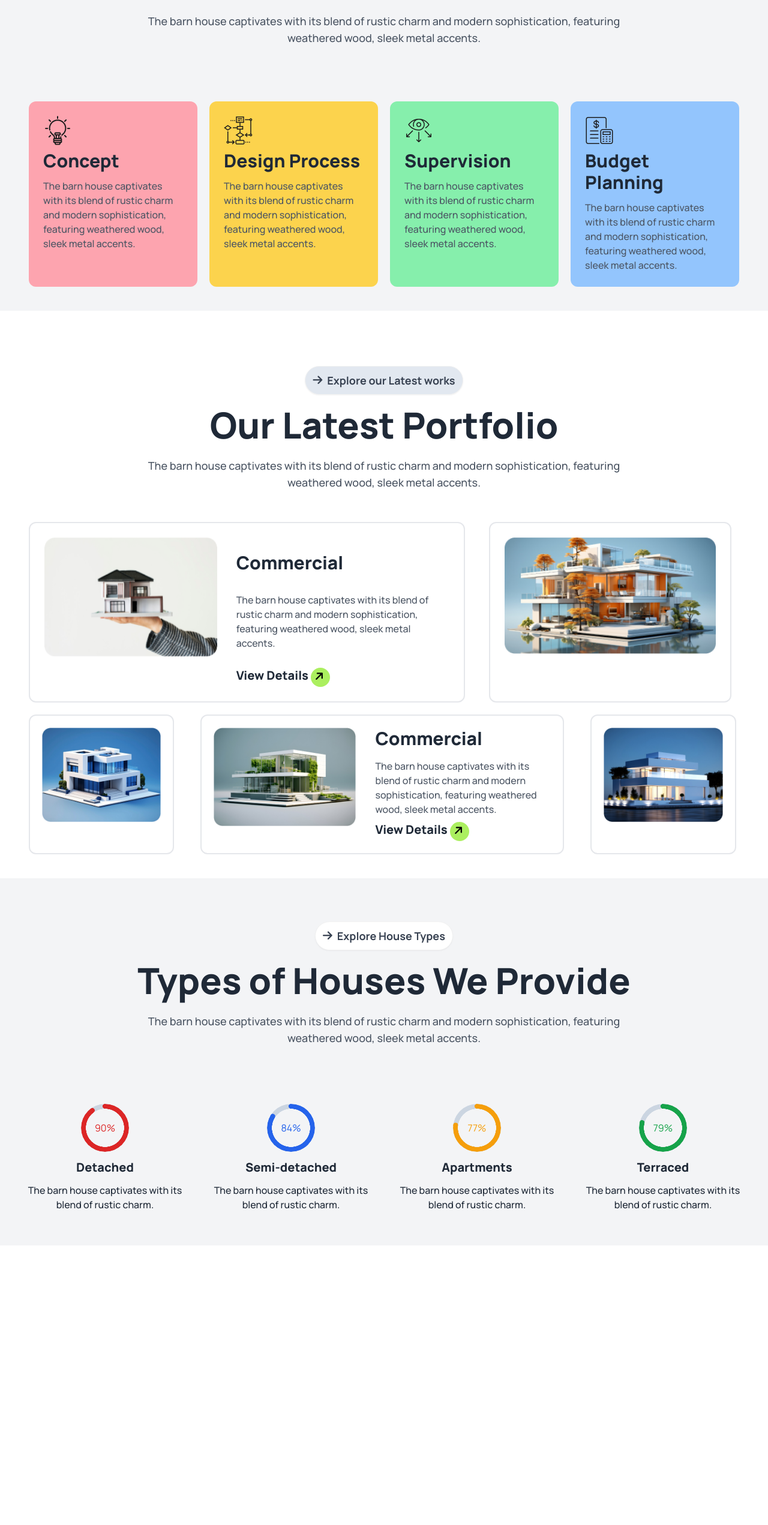
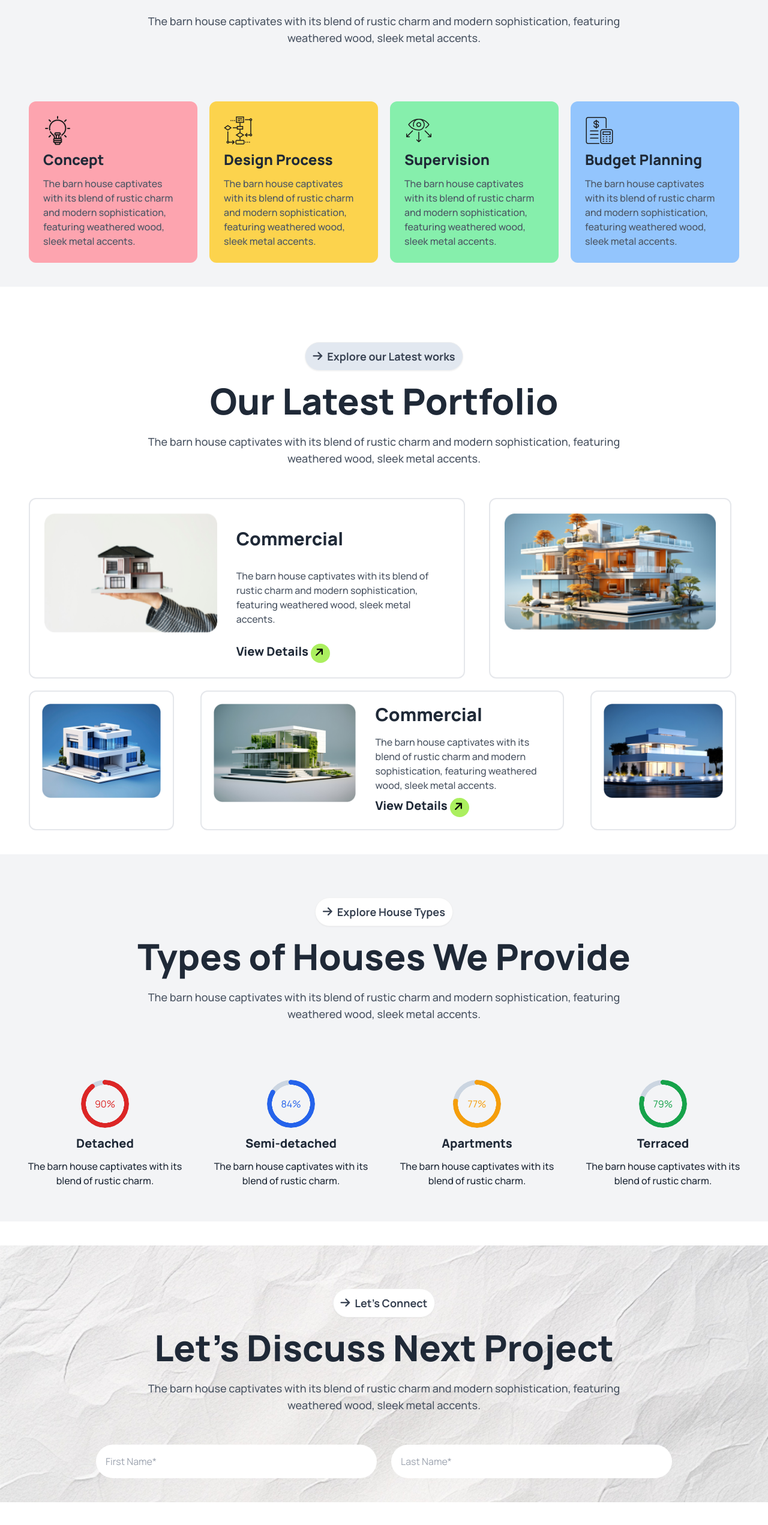
Before and after one commit to Tahmina236/assignment-3, a plain HTML site: page index.html in a window 1280 px wide. Shown: the part 1857-4399 px from the top of the page at 60% size. Before the commit the page ends 3973 px from the top, so only its background shows below. Drawn offline with nearby package versions, Linux system fonts and the light colour scheme.

Commit message:
sixth section pushed

```diff
--- a/index.html
+++ b/index.html
@@ -8,6 +8,8 @@
     <!-- daisyUI CDN -->
     <link href="https://cdn.jsdelivr.net/npm/daisyui@4.12.10/dist/full.min.css" rel="stylesheet" type="text/css" />
     <script src="https://cdn.tailwindcss.com"></script>
+    <!-- css link -->
+    <link rel="stylesheet" href="styles/style.css">
     <!-- google font cdn -->
     <link rel="preconnect" href="https://fonts.googleapis.com">
     <link rel="preconnect" href="https://fonts.gstatic.com" crossorigin>
@@ -166,25 +168,25 @@
         <div class="grid grid-cols-1 lg:grid-cols-4 gap-5 px-12 py-10">
             <div class="bg-rose-300 p-6 rounded-xl">
                 <img src="assets/concept.png" alt="">
-                <h3 class="text-3xl font-extrabold mb-3 mt-2">Concept</h3>
+                <h3 class="text-2xl font-extrabold mb-3 mt-2">Concept</h3>
                 <h6 class="text-gray-600 font-medium">The barn house captivates with its blend of rustic charm and
                     modern sophistication, featuring weathered wood, sleek metal accents.</h6>
             </div>
             <div class="bg-amber-300 p-6 rounded-xl">
                 <img src="assets/flow-chart.png" alt="">
-                <h3 class="text-3xl font-extrabold mb-3 mt-2">Design Process</h3>
+                <h3 class="text-2xl font-extrabold mb-3 mt-2">Design Process</h3>
                 <h6 class="text-gray-600 font-medium">The barn house captivates with its blend of rustic charm and
                     modern sophistication, featuring weathered wood, sleek metal accents.</h6>
             </div>
             <div class="bg-green-300 p-6 rounded-xl">
                 <img src="assets/vision.png" alt="">
-                <h3 class="text-3xl font-extrabold mb-3 mt-2">Supervision</h3>
+                <h3 class="text-2xl font-extrabold mb-3 mt-2">Supervision</h3>
                 <h6 class="text-gray-600 font-medium">The barn house captivates with its blend of rustic charm and
                     modern sophistication, featuring weathered wood, sleek metal accents.</h6>
             </div>
             <div class="bg-blue-300 p-6 rounded-xl">
                 <img src="assets/budget-planning.png" alt="">
-                <h3 class="text-3xl font-extrabold mb-3 mt-2">Budget Planning</h3>
+                <h3 class="text-2xl font-extrabold mb-3 mt-2">Budget Planning</h3>
                 <h6 class="text-gray-600 font-medium">The barn house captivates with its blend of rustic charm and
                     modern sophistication, featuring weathered wood, sleek metal accents.</h6>
             </div>
@@ -209,11 +211,11 @@
                             <img class="w-[800px]" src="assets/img1.png" alt="">
                         </div>
                         <div>
-                            <h3 class="text-3xl font-extrabold mt-6">Commercial</h3>
+                            <h3 class=" text-2xl lg:text-3xl font-extrabold mt-6">Commercial</h3>
                             <h6 class="text-gray-600 font-medium mt-8 mb-7">The barn house captivates with its blend of
                                 rustic charm and modern sophistication, featuring weathered wood, sleek metal accents.
                             </h6>
-                            <a href="#" class=" text-xl font-extrabold">View
+                            <a href="#" class=" text-lg lg:text-xl font-extrabold">View
                                 Details <i
                                     class="fa-solid fa-arrow-right text-lg -rotate-45 bg-rinterio-green text-black w-8 h-8 text-center rounded-full"></i></a>
 
@@ -224,7 +226,7 @@
                     </div>
                 </div>
                 <!-- 2nd part -->
-                <div class="flex flex-col lg:flex-row mb-10 gap-5 lg:gap-11">
+                <div class="flex flex-col flex-col-reverse lg:flex-row mb-10 gap-5 lg:gap-11">
                     <div class="block lg:hidden border-2 p-5 rounded-xl bg-white lg:w-1/5">
                         <div>
                             <img class="w-[800px]" src="assets/img5.png" alt="">
@@ -240,11 +242,11 @@
                             <img class="w-[800px]" src="assets/img4.png" alt="">
                         </div>
                         <div>
-                            <h3 class="text-3xl font-extrabold">Commercial</h3>
+                            <h3 class="text-2xl lg:text-3xl font-extrabold">Commercial</h3>
                             <h6 class="text-gray-600 font-medium mt-4 mb-2">The barn house captivates with its blend of
                                 rustic charm and modern sophistication, featuring weathered wood, sleek metal accents.
                             </h6>
-                            <a href="#" class=" text-xl font-extrabold">View
+                            <a href="#" class=" text-lg lg:text-xl font-extrabold">View
                                 Details <i
                                     class="fa-solid fa-arrow-right text-lg -rotate-45 bg-rinterio-green text-black w-8 h-8 text-center rounded-full"></i></a>
 
@@ -264,7 +266,8 @@
         <div class="py-8 text-center flex flex-col items-center">
             <button><a
                     class=" btn px-3 py-2  mt-4 mb-5 lg:mt-10 bg-white text-lg text-gray-700 font-bold rounded-full"><i
-                            class="fa-solid fa-arrow-right text-lg  text-gray-700 text-center"></i>Explore House Types</a></button>
+                        class="fa-solid fa-arrow-right text-lg  text-gray-700 text-center"></i>Explore House
+                    Types</a></button>
             <h3 class="text-4xl lg:text-6xl font-extrabold mb-6">Types of Houses We Provide</h3>
             <p class="text-gray-600 font-medium lg:w-2/3 text-[18px] lg:text-lg mb-5">The barn house captivates with its
                 blend of rustic charm and modern sophistication, featuring weathered wood, sleek metal accents. </p>
@@ -309,4 +312,31 @@
             </div>
         </div>
     </section>
+
+    <!-- input field -->
+    <section class="  background-img max-w-[1440px] mx-auto mt-10 mb-10">
+        <div class="py-8 text-center flex flex-col items-center">
+            <button><a
+                    class=" btn px-3 py-2  mt-4 mb-5 lg:mt-10 bg-white text-lg text-gray-700 font-bold rounded-full"><i
+                        class="fa-solid fa-arrow-right text-lg  text-gray-700 text-center"></i>Let's
+                    Connect</a></button>
+            <h3 class="text-4xl lg:text-6xl font-extrabold mb-6">Let’s Discuss Next Project</h3>
+            <p class="text-gray-600 font-medium lg:w-2/3 text-[18px] lg:text-lg mb-5">The barn house captivates with its
+                blend of rustic charm and modern sophistication, featuring weathered wood, sleek metal accents. </p>
+        </div>
+        <div class="w-9/12 mx-auto pb-10">
+            <div class="lg:col-span-2">
+                <div class="grid grid-cols-1 lg:grid-cols-2 gap-6">
+                    <div>
+                        <input class=" p-4 border-none outline-none  rounded-full w-full" placeholder="First Name*"
+                            type="text">
+                    </div>
+                    <div>
+                        <input class=" p-4 border-none outline-none  rounded-full w-full" placeholder="Last Name*"
+                            type="text">
+                    </div>
+
+            </div>
+        </div>
+    </section>
 </body>
--- /dev/null
+++ b/styles/style.css
@@ -0,0 +1,6 @@
+.background-img {
+    background-image: url(../assets/bg.jpg);
+    background-size: cover;
+    background-repeat: no-repeat;
+    background-position: center;
+}
```
Lines whose indentation alone changed are shown as unchanged.
